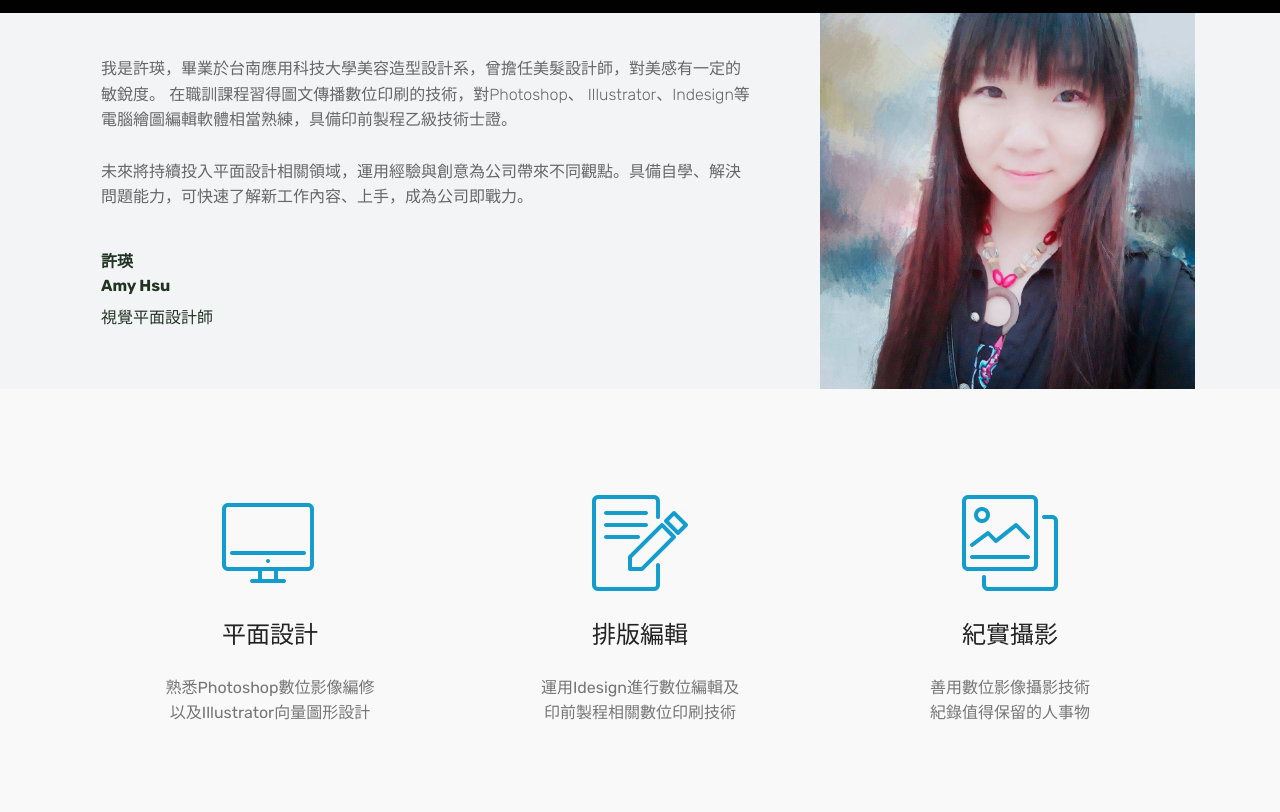
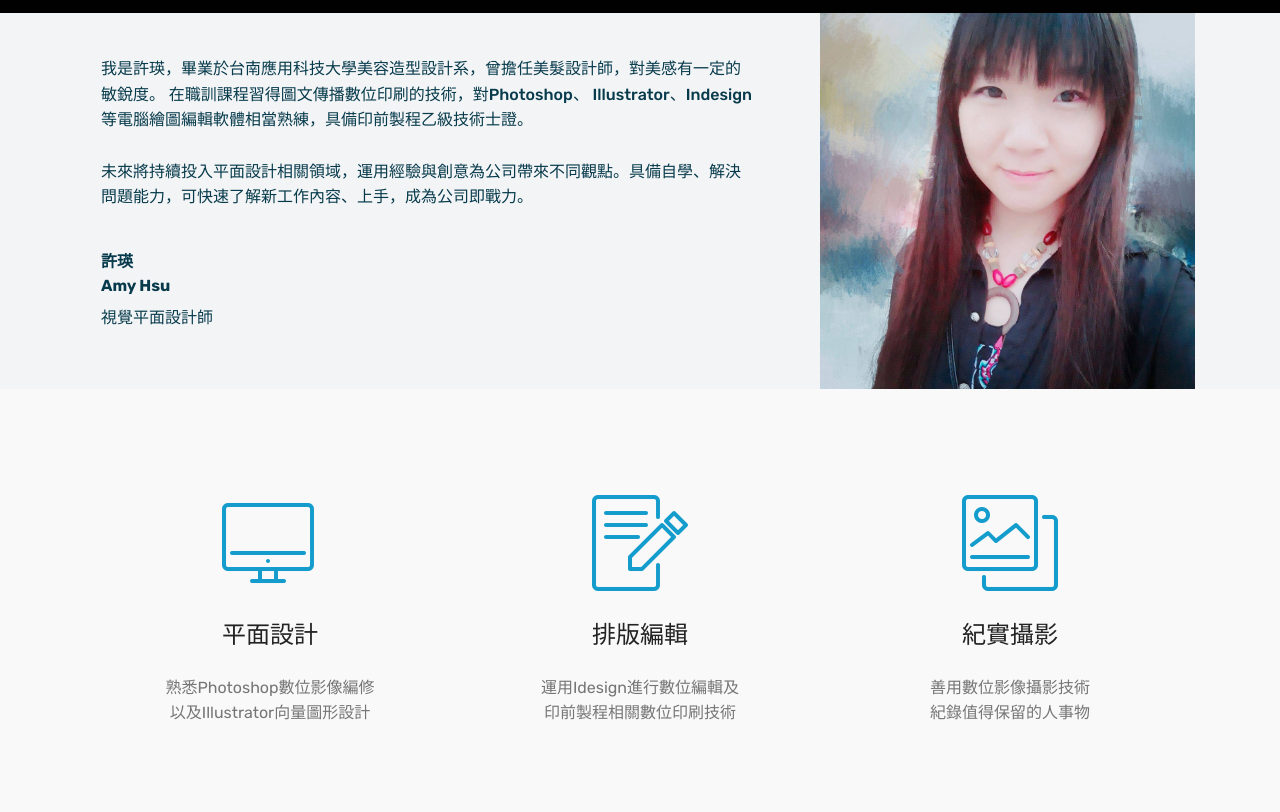
Before and after one commit to amy520520520520520520/profile, a plain HTML site: page index.html in a window 1280 px wide. Shown: the part 1480-2292 px from the top of the page. Drawn offline with Linux system fonts and the light colour scheme; files whose address does not match are found by name.

Commit message:
Update mbr-additional.css

```diff
--- a/assets/mobirise/css/mbr-additional.css
+++ b/assets/mobirise/css/mbr-additional.css
@@ -2083,16 +2083,16 @@ body {
 }
 .cid-r9wIpXdhOS .testimonial-text {
   font-style: italic;
-  color: #676767;
-  font-weight: 300;
+  color: #073b4c;
+  font-weight: 500;
   text-align: left;
 }
 .cid-r9wIpXdhOS .mbr-author-name {
   font-weight: bold;
-  color: #232;
+  color: #073b4c;
 }
 .cid-r9wIpXdhOS .mbr-author-desc {
-  color: #232;
+  color: #073b4c;
 }
 .cid-r9wIBsSSKl {
   padding-top: 90px;
```
